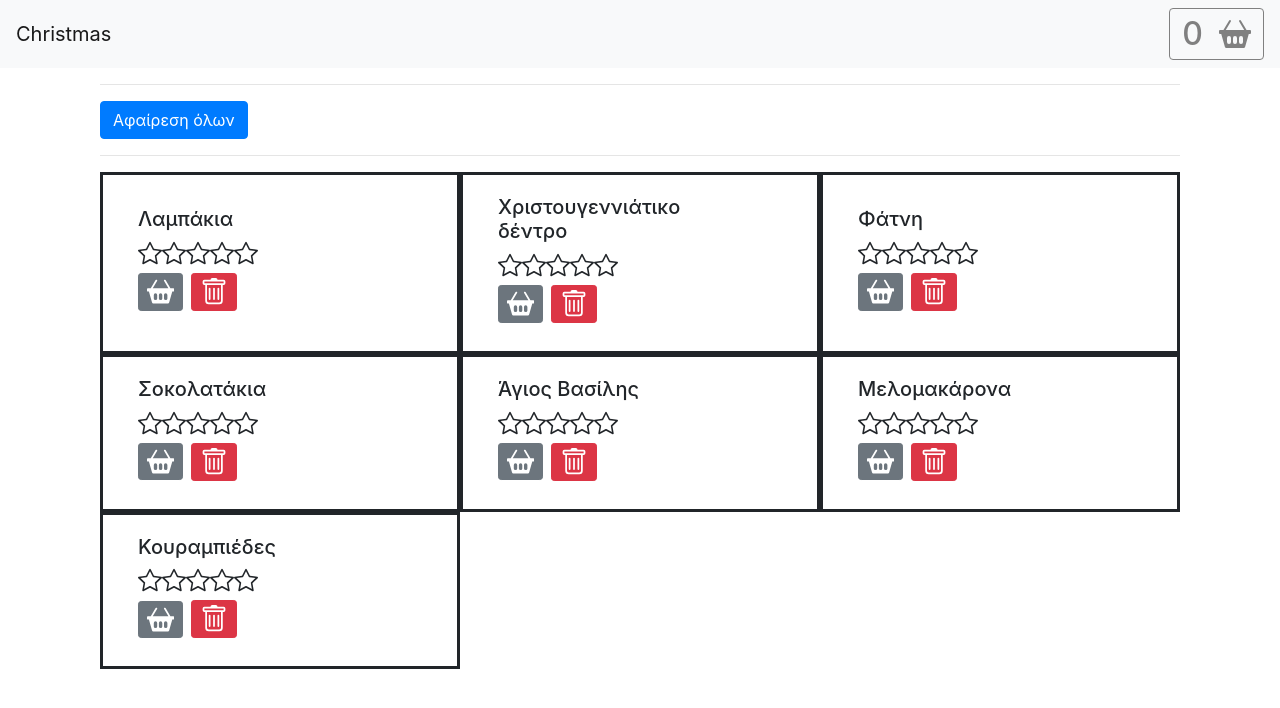
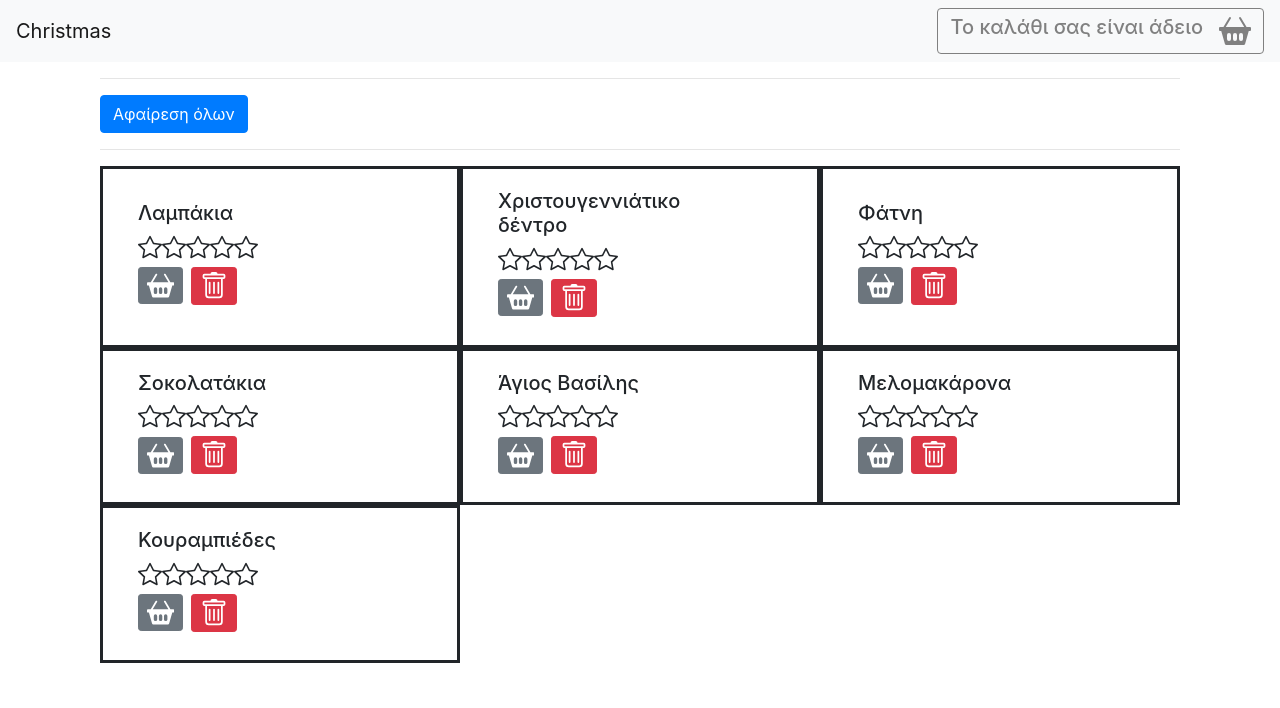
Before and after one commit to jverg/react-intro, a React (Create React App) app: page / in a window 1280 px wide. Shown: the top 708 px of the page. Built offline with nearby package versions, Linux system fonts and the light colour scheme; the HTML template or start-up script is replaced by a standard one.

Commit message:
Playing with totalCounter

```diff
--- a/src/components/navbar.jsx
+++ b/src/components/navbar.jsx
@@ -18,7 +18,9 @@ const NavBar = ({ totalCounter }) => {
           id="dropdown-basic"
         >
           <span className="mystyle">
-            <h2 className="total">{totalCounter}</h2>
+            <h2 className="total">
+              <FormatTotalCount totalCounter={totalCounter} />
+            </h2>
             <svg
               width="2rem"
               height="2rem"
@@ -36,13 +38,22 @@ const NavBar = ({ totalCounter }) => {
         </Dropdown.Toggle>
 
         <Dropdown.Menu>
-          <Dropdown.Item href="#/action-1">Action</Dropdown.Item>
-          <Dropdown.Item href="#/action-2">Another action</Dropdown.Item>
-          <Dropdown.Item href="#/action-3">Something else</Dropdown.Item>
+          <Dropdown.Item href="#/action-1">Το Προφιλ Μου</Dropdown.Item>
+          <Dropdown.Item href="#/action-2">Καλάθι Αγορών</Dropdown.Item>
+          <Dropdown.Item href="#/action-3">Αποσύνδεση</Dropdown.Item>
         </Dropdown.Menu>
       </Dropdown>
     </nav>
   );
 };
 
+const FormatTotalCount = ({ totalCounter }) => {
+  const value = totalCounter;
+  return value === 0 ? (
+    <h5>Το καλάθι σας είναι άδειο</h5>
+  ) : (
+    <h5>{value} στο καλάθι</h5>
+  );
+};
+
 export default NavBar;
```
